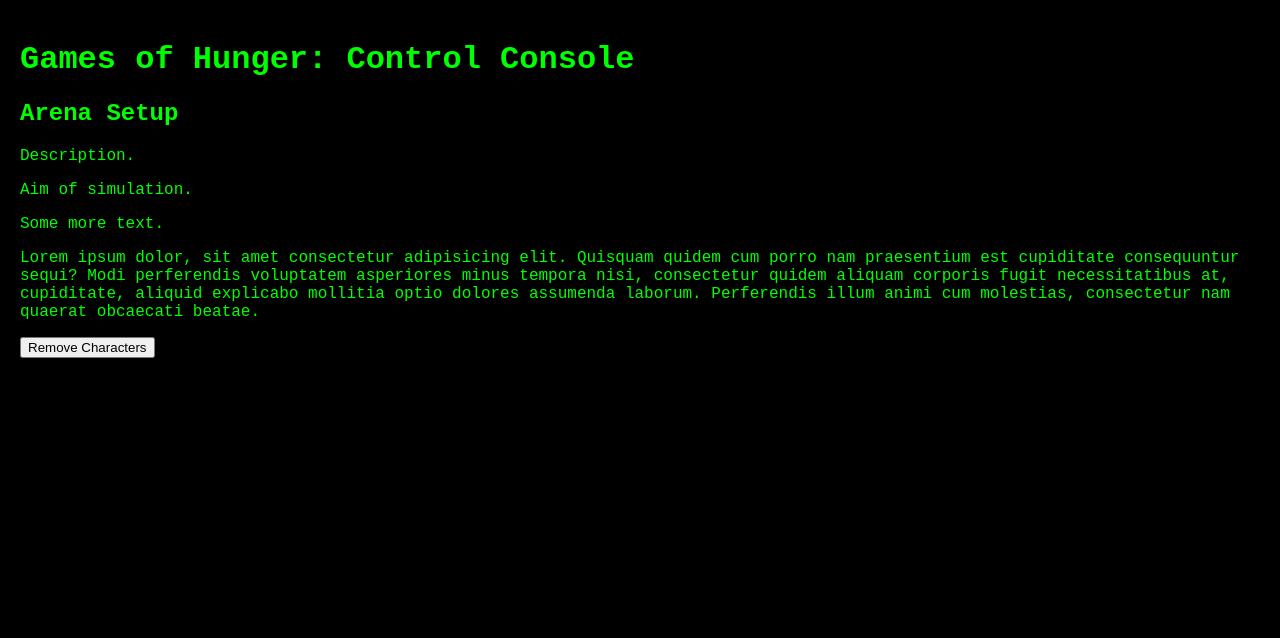
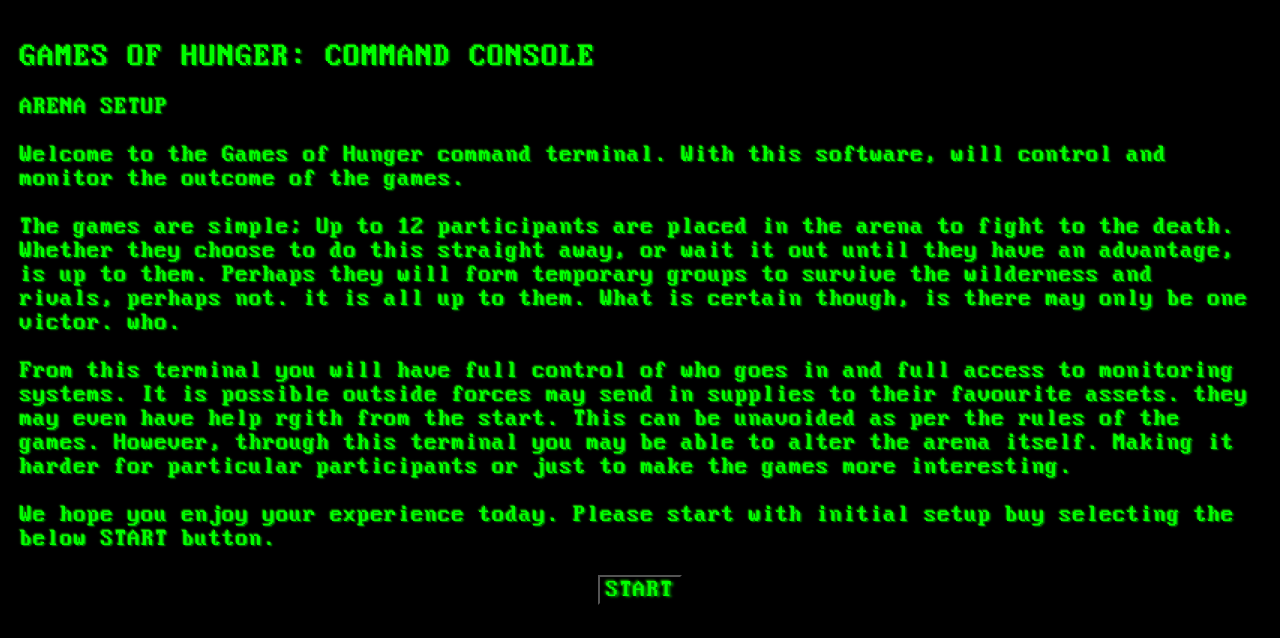
Before and after one commit to XannyB/games-of-hunger, a plain HTML site: page index.html in a window 1280 px wide. Drawn offline with Linux system fonts and the light colour scheme; a script that the page names is missing.

Commit message:
latest changes

```diff
--- a/index.html
+++ b/index.html
@@ -7,23 +7,29 @@
     <title>Games of Hunger</title>
     <link rel="stylesheet" type="text/css" href="styles\style.css">
     <script type="text/javascript" src="scripts/main.js"></script>
+    <script type="text/javascript" src="scripts/tools.js"></script>
 </head>
 
 <body>
-    <h1 id="main_h1">Games of Hunger: Control Console</h1>
-    <h2 id="main_h2">Arena Setup</h2>
+    <!-- <div id="overlay-hideall"></div> -->
+    <div class="overlay_filter"></div>
+    <h1 id="main_h1">GAMES OF HUNGER: COMMAND CONSOLE</h1>
+    <h2 id="main_h2">ARENA SETUP</h2>
     <div id="main_content">
-        <p>Description.</p>
-        <p>Aim of simulation.</p>
-        <p>Some more text.</p>
-        <p>Lorem ipsum dolor, sit amet consectetur adipisicing elit. Quisquam quidem cum porro nam praesentium est
-            cupiditate consequuntur sequi? Modi perferendis voluptatem asperiores minus tempora nisi, consectetur quidem
-            aliquam corporis fugit necessitatibus at, cupiditate, aliquid explicabo mollitia optio dolores assumenda
-            laborum. Perferendis illum animi cum molestias, consectetur nam quaerat obcaecati beatae.</p>
+        <p>Welcome to the Games of Hunger command terminal. With this software, will control and monitor the outcome of the games.</p>
+        <p>The games are simple; Up to 12 participants are placed in the arena to fight to the death. Whether they
+            choose to do this straight away, or wait it out until they have an advantage, is up to them. Perhaps they
+            will form temporary groups to survive the wilderness and rivals, perhaps not. it is all up to them. What is
+            certain though, is there may only be one victor.
+            who.</p>
+        <p>From this terminal you will have full control of who goes in and full access to monitoring systems. It is possible outside forces may send in supplies to their favourite assets. they may even have help rgith from the start. This can be unavoided as per the rules of the games. However, through this terminal you may be able to alter the arena itself. Making it harder for particular participants or just to make the games more interesting.</p>
+        <p>We hope you enjoy your experience today. Please start with initial setup buy selecting the below START button.</p>
     </div>
     <!--<button onclick="removeCharacters('main_content', removeCharacters('main_h1', removeCharacters('main_h2'))); ;">Remove Characters</button>-->
-    <button id="button" onclick="removeCharacters('main_content', 0.0000025, 'main_h2', 25, 'main_h1', 25);">Remove Characters</button>
+    <button style="display: block; margin: 20px auto;" id="button"
+        onclick="removeCharacters('main_content', 0.00000000000000000000000001, 'main_h2', 10, 'main_h1', 10);">START</button>
 
+    <script>revealCharacters('main_content', 100);</script>
 </body>
 
 </html>
--- a/scripts/main.js
+++ /dev/null
@@ -1,45 +0,0 @@
-function removeCharacters(id, speed, ...params) {
-    // remove button first
-    if (document.getElementById("button")) {
-        document.getElementById("button").remove();
-    }
-
-    const getMainContent = document.getElementById(id);  //get by id
-    let currentP = undefined;
-    let mainContent;
-
-    if (getMainContent.getElementsByTagName('p').length > 0) {
-        let pNum = getMainContent.getElementsByTagName('p').length - 1;
-        currentP = getMainContent.getElementsByTagName('p')[pNum];
-        mainContent = currentP;
-    } else {
-        mainContent = getMainContent;
-    }
-
-    // setInterval runs continuously, per ms, until stopped
-    const intervalId = setInterval(() => {
-        const currentText = mainContent.textContent;
-
-        // Check if there's no text left to remove
-
-        if (currentText.length === 0) {
-
-            clearInterval(intervalId);
-
-            if (currentP) {
-                currentP.remove();
-                removeCharacters(id, speed, ...params);
-                return;
-            }
-
-            if (params[0] != undefined) {
-                removeCharacters(params.shift(), params.shift(), ...params); //Takes a function, and one argument (speed)
-            }
-
-            return;
-        }
-
-        // Remove the last character from the text content
-        mainContent.textContent = currentText.slice(0, -1);
-    }, speed); // Adjust the delay (in milliseconds) to control the speed
-}
--- /dev/null
+++ b/scripts/tools.js
@@ -0,0 +1,70 @@
+function removeCharacters(id, speed, ...params) {
+    // remove button first
+    if (document.getElementById("button")) {
+        document.getElementById("button").remove();
+    }
+
+    const getMainContent = document.getElementById(id);  //get by id
+    let currentP = undefined;
+    let mainContent;
+
+    if (getMainContent.getElementsByTagName('p').length > 0) {
+        let pNum = getMainContent.getElementsByTagName('p').length - 1;
+        currentP = getMainContent.getElementsByTagName('p')[pNum];
+        mainContent = currentP;
+    } else {
+        mainContent = getMainContent;
+    }
+
+    // setInterval runs continuously, per ms, until stopped
+    const intervalId = setInterval(() => {
+        const currentText = mainContent.textContent;
+
+        // Check if there's no text left to remove
+
+        if (currentText.length === 0) {
+
+            clearInterval(intervalId);
+
+            if (currentP) {
+                currentP.remove();
+                removeCharacters(id, speed, ...params);
+                return;
+            }
+
+            if (params[0] != undefined) {
+                removeCharacters(params.shift(), params.shift(), ...params); //Takes a function, and one argument (speed)
+            }
+
+            return;
+        }
+
+        // Remove the last character from the text content
+        mainContent.textContent = currentText.slice(0, -1);
+    }, speed); // Adjust the delay (in milliseconds) to control the speed
+}
+
+function revealCharacters(id, speed, ...params) {
+    //code to remove and store content of each tag
+
+    let contentArray = [].push(id, speed, ...params);
+    let speedArray = [].push
+
+
+
+    let clonedArray = [];
+
+    for (i = 0; i < contentArray.length; i++) {
+        clonedArray.push(contentArray[i.cloneNode(true)]);
+    }
+
+    const clonedContent = contentArray.cloneNode(true);
+
+    console.log(contentArray);
+    console.log(clonedContent);
+
+
+    //code to delete overlay hiding 'real' web page
+
+    //code to bring back content, starting with first tag.
+}
--- a/styles/style.css
+++ b/styles/style.css
@@ -1,7 +1,72 @@
+#overlay-hideall {
+    background: #000;
+    display: block;
+    position: fixed;
+    height : 100vh ;
+    width : 100vw ;
+    bottom: 0;
+    right: 0;
+    left: 0;
+    top: 0;
+    z-index: 999;
+  }
+
 body {
+    z-index: 10;
     background-color: #000; /* Black background */
-    color: #00FF00; /* Green text */
-    font-family: 'Courier New', Courier, monospace; /* Monospace font for console look */
     margin: 0;
     padding: 20px; /* Add some padding around the content */
+    /* text-align: justify; */
 }
+
+body, button {
+    color: #00FF00; /* Green text */
+    font-family: 'PerfectDOSVGA437', monospace;
+    text-shadow: 0.1em 0.05em 0.1em #009100, -0.05em -0.05em 0.1em #1fb900;
+    font-size: 1.0em;
+    font-weight: 0;
+}
+
+h1, h2 {
+    font-weight: 400;
+}
+
+p {
+    font-size: 1.5em;
+}
+
+#main_content {
+    position: relative;
+    z-index: 1;  /* keep on top */
+}
+
+button {
+    font-size: 1.5em;
+    background-color: #000;
+    border: 2px solid break;
+}
+
+button:hover {
+    background-color: green;
+    border: 2px solid break;
+}
+
+@font-face {
+    font-family: 'PerfectDOSVGA437';
+    src: url('../fonts/Perfect DOS VGA 437 Win.ttf') format('truetype'),
+         url('../fonts/Perfect DOS VGA 437.ttf') format('truetype');
+    font-weight: normal;
+    font-style: normal;
+}
+
+/* Customize selected text */
+::selection {
+    background-color: #ffcc00; /* Change background color */
+    color: white;              /* Change text color */
+}
+
+/* For Firefox specifically */
+::-moz-selection {
+    background-color: #ffcc00;
+    color: white;
+}
```
Also changed, not shown: assets/filter_tile.webp (added), assets/filter_tile2.webp (added), fonts/Perfect DOS VGA 437 Win.ttf (added), fonts/Perfect DOS VGA 437.ttf (added), fonts/dos437.txt (added), scripts/main _v1.js (renamed from scripts/main copy.js).
